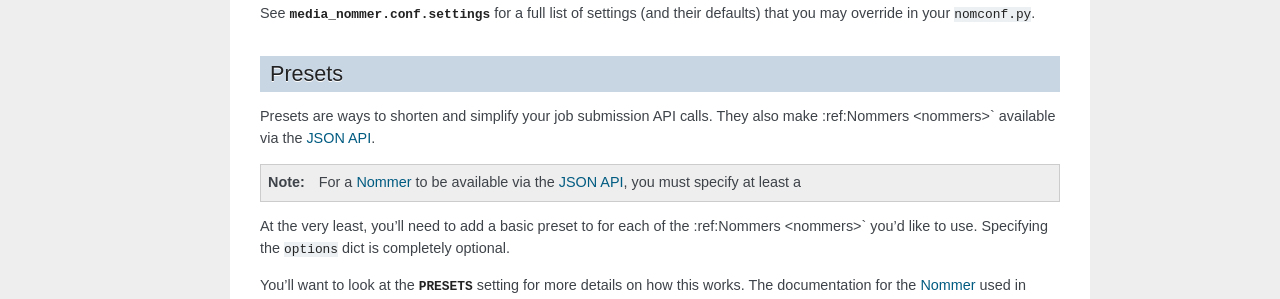
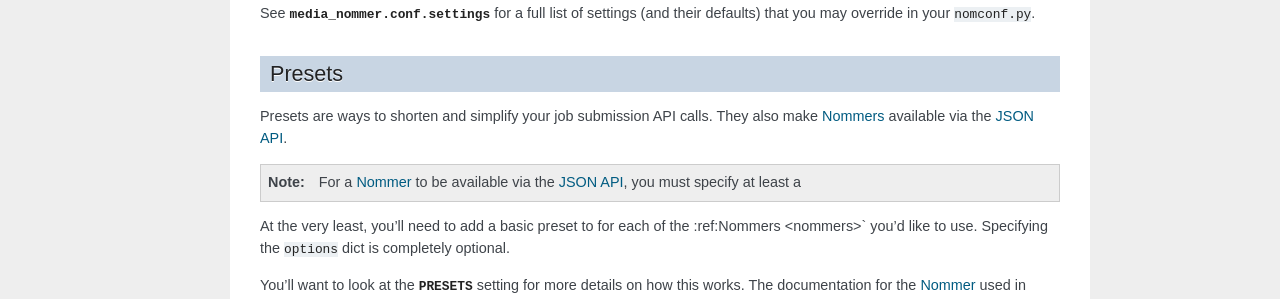
Before and after one commit to duointeractive/media-nommer, a Sphinx documentation site: the page built from doc_src/source/installation.rst, in a window 1280 px wide and 900 px high, scrolled down 1842 px. Shown: the part 152-451 px from the top of the window. Built offline with Sphinx 7.4.7, drawn with Linux system fonts in a browser that asks for light colours.

Commit message:
Adding missing quote to reference in docs.

```diff
--- a/doc_src/source/installation.rst
+++ b/doc_src/source/installation.rst
@@ -129,7 +129,7 @@ Presets
 -------
 
 Presets are ways to shorten and simplify your job submission API calls. They
-also make :ref:Nommers <nommers>` available via the :doc:`JSON API <jsonapi>`.
+also make :ref:`Nommers <nommers>` available via the :doc:`JSON API <jsonapi>`.
 
 .. note:: For a :ref:`Nommer <nommers>` to be available via the
     :doc:`JSON API <jsonapi>`, you must specify at least a
```
